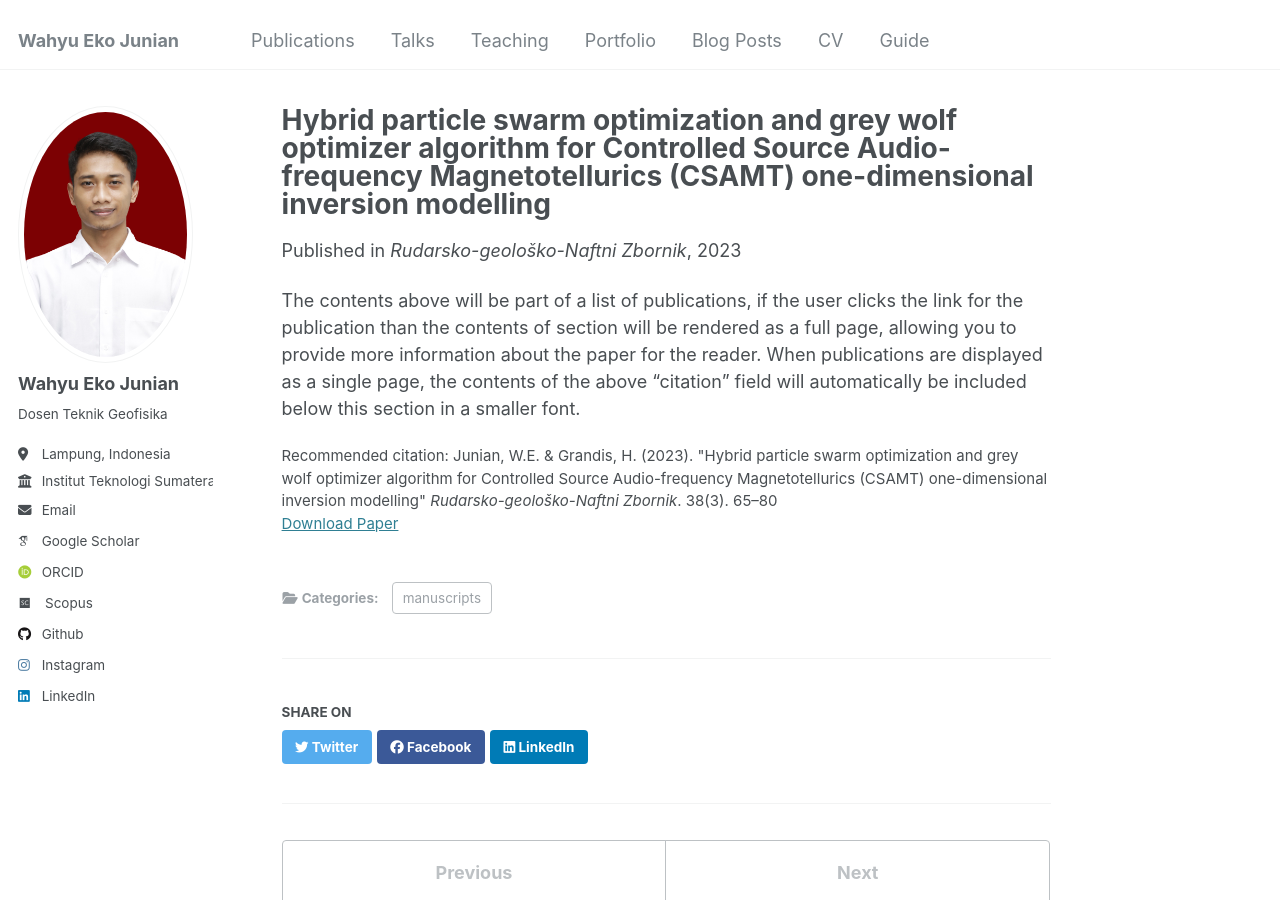
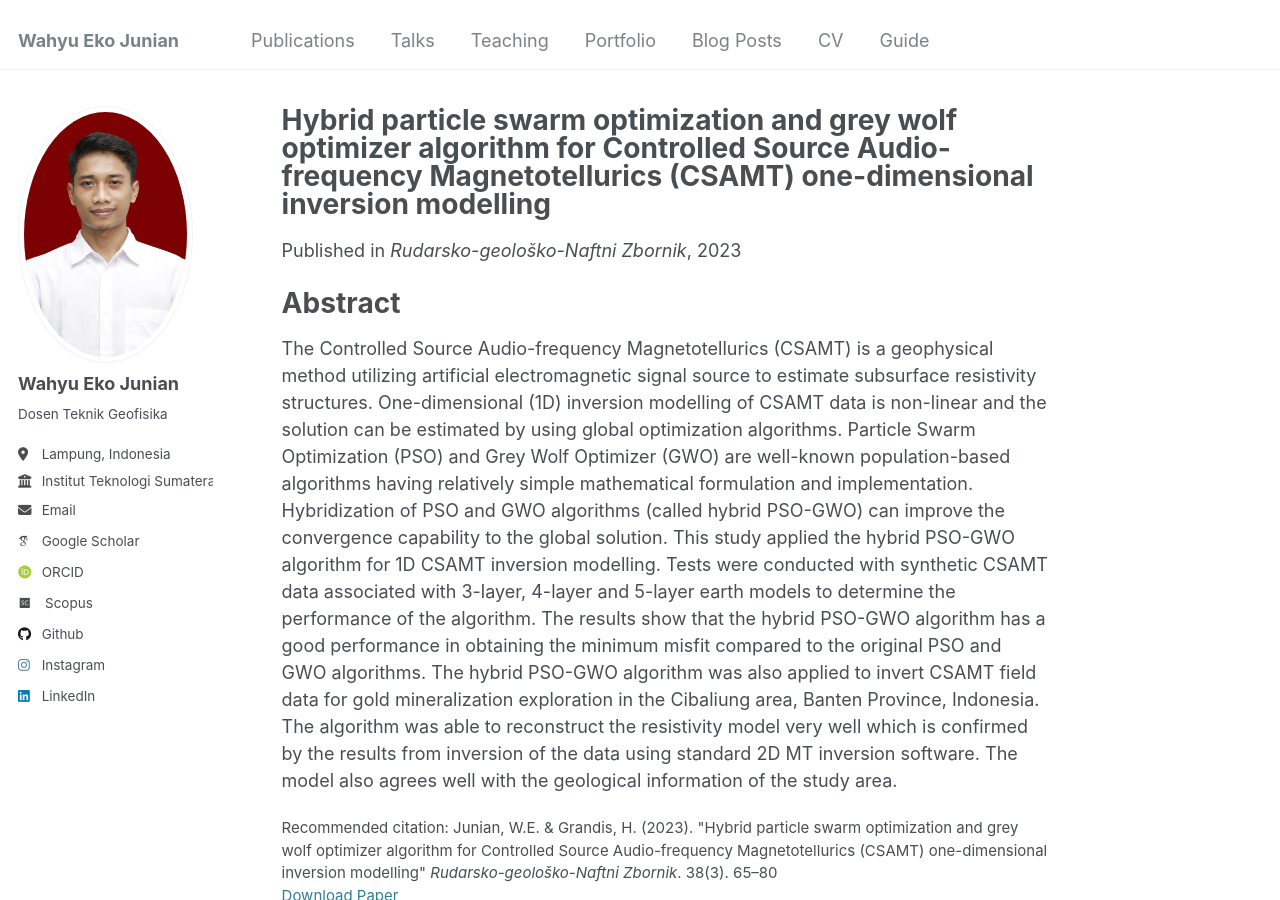
Before and after one commit to wahyuejunian/wejunian, a Jekyll site: the page built from _publications/2015-10-01-paper-title-number-3.md, in a window 1280 px wide and 900 px high. Built offline with Jekyll 4.4.1, drawn with Linux system fonts in a browser that asks for light colours; some web fonts are replaced.

Commit message:
Update 2015-10-01-paper-title-number-3.md

```diff
--- a/_publications/2015-10-01-paper-title-number-3.md
+++ b/_publications/2015-10-01-paper-title-number-3.md
@@ -3,11 +3,13 @@ title: "Hybrid particle swarm optimization and grey wolf optimizer algorithm for
 collection: publications
 category: manuscripts
 permalink: /publication/2015-10-01-paper-title-number-3
-excerpt: 'This paper is about the number 3. The number 4 is left for future work.'
+excerpt:
 date: 2023-08-14
 venue: 'Rudarsko-geološko-Naftni Zbornik'
 paperurl: 'https://doi.org/10.17794/rgn.2023.3.6'
 citation: 'Junian, W.E. & Grandis, H. (2023). &quot;Hybrid particle swarm optimization and grey wolf optimizer algorithm for Controlled Source Audio-frequency Magnetotellurics (CSAMT) one-dimensional inversion modelling&quot; <i>Rudarsko-geološko-Naftni Zbornik</i>. 38(3). 65–80'
 ---
 
-The contents above will be part of a list of publications, if the user clicks the link for the publication than the contents of section will be rendered as a full page, allowing you to provide more information about the paper for the reader. When publications are displayed as a single page, the contents of the above "citation" field will automatically be included below this section in a smaller font.
+Abstract
+======
+The Controlled Source Audio-frequency Magnetotellurics (CSAMT) is a geophysical method utilizing artificial electromagnetic signal source to estimate subsurface resistivity structures. One-dimensional (1D) inversion modelling of CSAMT data is non-linear and the solution can be estimated by using global optimization algorithms. Particle Swarm Optimization (PSO) and Grey Wolf Optimizer (GWO) are well-known population-based algorithms having relatively simple mathematical formulation and implementation. Hybridization of PSO and GWO algorithms (called hybrid PSO-GWO) can improve the convergence capability to the global solution. This study applied the hybrid PSO-GWO algorithm for 1D CSAMT inversion modelling. Tests were conducted with synthetic CSAMT data associated with 3-layer, 4-layer and 5-layer earth models to determine the performance of the algorithm. The results show that the hybrid PSO-GWO algorithm has a good performance in obtaining the minimum misfit compared to the original PSO and GWO algorithms. The hybrid PSO-GWO algorithm was also applied to invert CSAMT field data for gold mineralization exploration in the Cibaliung area, Banten Province, Indonesia. The algorithm was able to reconstruct the resistivity model very well which is confirmed by the results from inversion of the data using standard 2D MT inversion software. The model also agrees well with the geological information of the study area.
```
